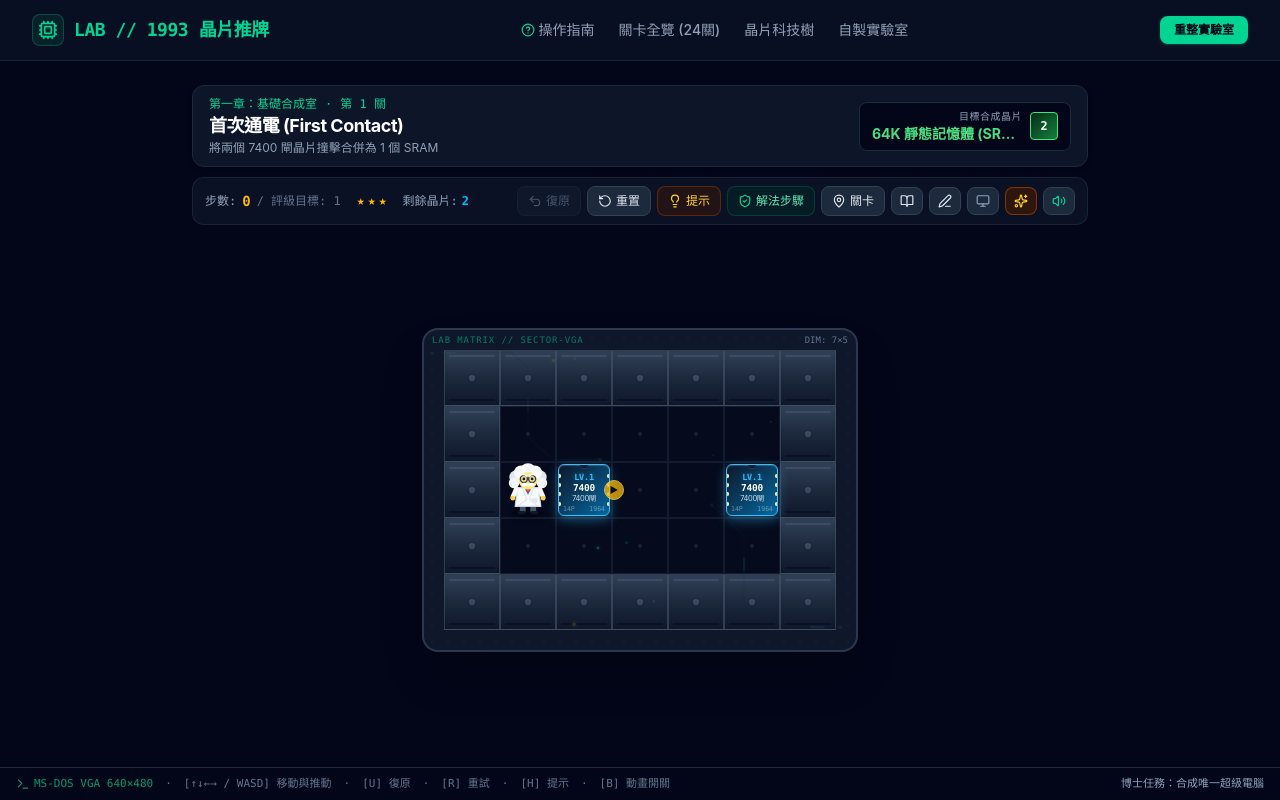
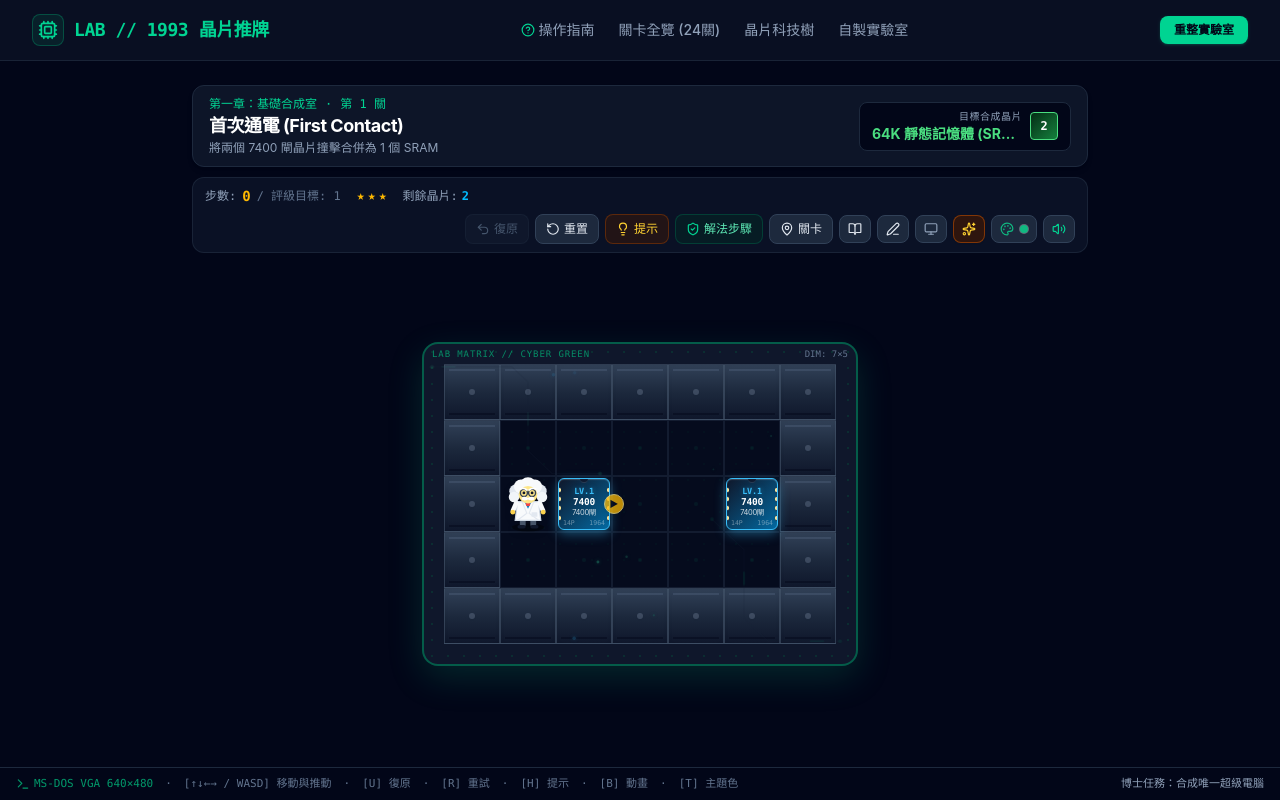
Before and after one commit to rocgyver/ChipLAB, a React (Vite) app: page / in a window 1280 px wide. Built offline with nearby package versions, Linux system fonts and the light colour scheme; a web font is replaced by a local one.

Commit message:
feat: add 3 board themes (Classic Amber, IBM Blue, Cyber Green) with localStorage persistence and Tailwind dynamic class injection

```diff
--- a/src/App.tsx
+++ b/src/App.tsx
@@ -25,6 +25,7 @@ import { LevelEditorModal } from './components/LevelEditorModal';
 import { WinModal } from './components/WinModal';
 import { HelpModal } from './components/HelpModal';
 import { SolutionModal } from './components/SolutionModal';
+import { BoardThemeId, BOARD_THEMES, THEME_CYCLE_ORDER, DEFAULT_THEME_ID } from './types/theme';
 import { Cpu, Terminal, Sparkles, HelpCircle, ShieldCheck } from 'lucide-react';
 
 export default function App() {
@@ -52,7 +53,7 @@ export default function App() {
   const [moves, setMoves] = useState<number>(0);
   const [history, setHistory] = useState<GameSnapshot[]>([]);
 
-  // Sound, CRT, & Ambient filter states
+  // Sound, CRT, Ambient & Theme states
   const [isMuted, setIsMuted] = useState<boolean>(() => sounds.getMuted());
   const [isCrtOn, setIsCrtOn] = useState<boolean>(() => {
     return localStorage.getItem('lab_game_crt') === 'true';
@@ -60,6 +61,20 @@ export default function App() {
   const [isAmbientOn, setIsAmbientOn] = useState<boolean>(() => {
     return localStorage.getItem('lab_game_ambient') !== 'false';
   });
+  const [currentThemeId, setCurrentThemeId] = useState<BoardThemeId>(() => {
+    const saved = localStorage.getItem('lab_game_theme') as BoardThemeId;
+    return saved && BOARD_THEMES[saved] ? saved : DEFAULT_THEME_ID;
+  });
+
+  const handleCycleTheme = useCallback(() => {
+    setCurrentThemeId((prev) => {
+      const idx = THEME_CYCLE_ORDER.indexOf(prev);
+      const next = THEME_CYCLE_ORDER[(idx + 1) % THEME_CYCLE_ORDER.length];
+      localStorage.setItem('lab_game_theme', next);
+      sounds.playStep();
+      return next;
+    });
+  }, []);
 
   // Solved levels records in localStorage
   const [solvedLevels, setSolvedLevels] = useState<
@@ -453,6 +468,11 @@ export default function App() {
           e.preventDefault();
           handleToggleAmbient();
           break;
+        case 't':
+        case 'T':
+          e.preventDefault();
+          handleCycleTheme();
+          break;
         case 'l':
         case 'L':
           e.preventDefault();
@@ -470,7 +490,7 @@ export default function App() {
 
     window.addEventListener('keydown', handleKeyDown);
     return () => window.removeEventListener('keydown', handleKeyDown);
-  }, [currentLevel.hint, handleMove, handleReset, handleUndo, isAmbientOn]);
+  }, [currentLevel.hint, handleCycleTheme, handleMove, handleReset, handleUndo, isAmbientOn]);
 
   const handleNextLevel = () => {
     const nextIdx = LEVELS.findIndex((l) => l.id === currentLevel.id) + 1;
@@ -584,6 +604,7 @@ export default function App() {
           isMuted={isMuted}
           isCrtOn={isCrtOn}
           isAmbientOn={isAmbientOn}
+          currentThemeId={currentThemeId}
           bestMoves={bestRecord}
           remainingChipsCount={chips.length}
           onUndo={handleUndo}
@@ -591,6 +612,7 @@ export default function App() {
           onToggleSound={() => setIsMuted(sounds.toggleMute())}
           onToggleCrt={handleToggleCrt}
           onToggleAmbient={handleToggleAmbient}
+          onCycleTheme={handleCycleTheme}
           onShowHint={() =>
             setHintMessage(currentLevel.hint || '運用滑動碰撞，將同級晶片結合！')
           }
@@ -639,6 +661,7 @@ export default function App() {
             isWalking={isWalking}
             isVictory={isVictory}
             isAmbientOn={isAmbientOn}
+            theme={BOARD_THEMES[currentThemeId]}
             chips={chips}
             onTileClick={handleTileClick}
             onPush={handleMove}
@@ -672,7 +695,9 @@ export default function App() {
           <span className="hidden sm:inline">·</span>
           <span className="hidden sm:inline">[H] 提示</span>
           <span className="hidden sm:inline">·</span>
-          <span className="hidden sm:inline">[B] 動畫開關</span>
+          <span className="hidden sm:inline">[B] 動畫</span>
+          <span className="hidden sm:inline">·</span>
+          <span className="hidden sm:inline">[T] 主題色</span>
         </div>
         <div className="flex items-center gap-2 text-slate-400">
           <span>博士任務：合成唯一超級電腦</span>
--- a/src/components/GameBoard.tsx
+++ b/src/components/GameBoard.tsx
@@ -1,5 +1,6 @@
 import React, { useMemo } from 'react';
 import { CellType, Chip, Direction, Position } from '../types/game';
+import { BoardThemeConfig, BOARD_THEMES } from '../types/theme';
 import { EinsteinSprite } from './EinsteinSprite';
 import { ChipCard } from './ChipCard';
 import { LabAtmosphere } from './LabAtmosphere';
@@ -15,6 +16,7 @@ interface GameBoardProps {
   isWalking: boolean;
   isVictory: boolean;
   isAmbientOn?: boolean;
+  theme?: BoardThemeConfig;
   chips: Chip[];
   onTileClick: (x: number, y: number) => void;
   onPush: (dir: Direction) => void;
@@ -30,6 +32,7 @@ export const GameBoard: React.FC<GameBoardProps> = ({
   isWalking,
   isVictory,
   isAmbientOn = true,
+  theme = BOARD_THEMES['Cyber Green'],
   chips,
   onTileClick,
   onPush,
@@ -77,16 +80,25 @@ export const GameBoard: React.FC<GameBoardProps> = ({
   }, [playerPos, playerDir, chips, grid]);
 
   return (
-    <div className="relative inline-block p-3 sm:p-5 rounded-2xl bg-slate-900 border-2 border-slate-700/80 shadow-2xl overflow-hidden max-w-full">
+    <div
+      className={`relative inline-block p-3 sm:p-5 rounded-2xl border-2 shadow-2xl overflow-hidden max-w-full transition-all duration-300 ${theme.containerClass}`}
+    >
       {/* Background Lab Grid Circuit Pattern */}
-      <div className="absolute inset-0 bg-[radial-gradient(#1e293b_1px,transparent_1px)] [background-size:16px_16px] opacity-40 pointer-events-none" />
+      <div
+        className="absolute inset-0 [background-size:16px_16px] opacity-40 pointer-events-none transition-all duration-300"
+        style={{
+          backgroundImage: `radial-gradient(${theme.gridRadialDotColor} 1px, transparent 1px)`,
+        }}
+      />
 
       {/* Dynamic Background Atmosphere: Digital Dust & Flickering Circuit Pulses (Toggleable) */}
-      {isAmbientOn && <LabAtmosphere />}
+      {isAmbientOn && <LabAtmosphere theme={theme} />}
 
       {/* Outer Lab Frame Decal */}
-      <div className="absolute top-1 left-2 text-[9px] font-mono text-emerald-500/60 uppercase tracking-widest pointer-events-none">
-        LAB MATRIX // SECTOR-VGA
+      <div
+        className={`absolute top-1 left-2 text-[9px] font-mono uppercase tracking-widest pointer-events-none transition-colors duration-300 ${theme.decalTextClass}`}
+      >
+        LAB MATRIX // {theme.badgeLabel.toUpperCase()}
       </div>
       <div className="absolute top-1 right-2 text-[9px] font-mono text-slate-500 pointer-events-none">
         DIM: {width}×{height}
@@ -115,12 +127,12 @@ export const GameBoard: React.FC<GameBoardProps> = ({
               <div
                 key={`tile-${x}-${y}`}
                 onClick={() => onTileClick(x, y)}
-                className={`relative flex items-center justify-center cursor-pointer transition-colors ${
+                className={`relative flex items-center justify-center cursor-pointer transition-colors duration-200 ${
                   isWall
-                    ? 'bg-gradient-to-b from-slate-700 via-slate-800 to-slate-900 border border-slate-600/60 shadow-inner'
+                    ? theme.wallClass
                     : isObstacle
-                    ? 'bg-gradient-to-br from-indigo-950 to-slate-900 border border-indigo-700/60'
-                    : 'bg-slate-950/70 border border-slate-800/60 hover:bg-slate-800/40'
+                    ? theme.obstacleClass
+                    : theme.emptyTileClass
                 }`}
               >
                 {/* Wall Details */}
@@ -146,8 +158,8 @@ export const GameBoard: React.FC<GameBoardProps> = ({
 
                 {/* Empty Floor Decals (Coordinate markings) */}
                 {!isWall && !isObstacle && (
-                  <div className="absolute inset-0 flex items-center justify-center pointer-events-none opacity-15">
-                    <div className="w-1 h-1 rounded-full bg-slate-400" />
+                  <div className="absolute inset-0 flex items-center justify-center pointer-events-none opacity-25">
+                    <div className={`w-1 h-1 rounded-full ${theme.rivetClass}`} />
                   </div>
                 )}
               </div>
@@ -164,7 +176,7 @@ export const GameBoard: React.FC<GameBoardProps> = ({
                 className={`absolute rounded-full -translate-x-1/2 -translate-y-1/2 ${
                   laserTrajectory.merged && idx === laserTrajectory.path.length - 2
                     ? 'w-4 h-4 bg-amber-400/80 animate-ping'
-                    : 'w-2 h-2 bg-emerald-400/70 shadow-[0_0_8px_#34d399]'
+                    : `w-2 h-2 ${theme.laserDotClass}`
                 }`}
                 style={{
                   left: `${((pt.x + 0.5) / width) * 100}%`,
--- a/src/components/GameHUD.tsx
+++ b/src/components/GameHUD.tsx
@@ -1,7 +1,8 @@
 import React from 'react';
-import { RotateCcw, Undo2, Lightbulb, MapPin, Volume2, VolumeX, Monitor, BookOpen, Edit3, ShieldCheck, Sparkles } from 'lucide-react';
+import { RotateCcw, Undo2, Lightbulb, MapPin, Volume2, VolumeX, Monitor, BookOpen, Edit3, ShieldCheck, Sparkles, Palette } from 'lucide-react';
 import { LevelData } from '../types/game';
 import { CHIP_DEFINITIONS } from '../data/chipEncyclopedia';
+import { BoardThemeId, BOARD_THEMES } from '../types/theme';
 
 interface GameHUDProps {
   currentLevel: LevelData;
@@ -10,6 +11,7 @@ interface GameHUDProps {
   isMuted: boolean;
   isCrtOn: boolean;
   isAmbientOn: boolean;
+  currentThemeId: BoardThemeId;
   bestMoves: number | null;
   remainingChipsCount: number;
   onUndo: () => void;
@@ -17,6 +19,7 @@ interface GameHUDProps {
   onToggleSound: () => void;
   onToggleCrt: () => void;
   onToggleAmbient: () => void;
+  onCycleTheme: () => void;
   onShowHint: () => void;
   onOpenSolution?: () => void;
   onOpenLevelSelect: () => void;
@@ -31,6 +34,7 @@ export const GameHUD: React.FC<GameHUDProps> = ({
   isMuted,
   isCrtOn,
   isAmbientOn,
+  currentThemeId,
   bestMoves,
   remainingChipsCount,
   onUndo,
@@ -38,12 +42,14 @@ export const GameHUD: React.FC<GameHUDProps> = ({
   onToggleSound,
   onToggleCrt,
   onToggleAmbient,
+  onCycleTheme,
   onShowHint,
   onOpenSolution,
   onOpenLevelSelect,
   onOpenEncyclopedia,
   onOpenEditor,
 }) => {
+  const currentThemeConfig = BOARD_THEMES[currentThemeId] || BOARD_THEMES['Cyber Green'];
   const targetChipDef = CHIP_DEFINITIONS[currentLevel.targetLevel] || CHIP_DEFINITIONS[8];
 
   // Calculate stars performance indicator based on par moves
@@ -246,6 +252,20 @@ export const GameHUD: React.FC<GameHUDProps> = ({
             <Sparkles className="w-3.5 h-3.5" />
           </button>
 
+          {/* Board Theme Switcher Button */}
+          <button
+            type="button"
+            onClick={onCycleTheme}
+            title={`切換棋盤主題: 目前為 ${currentThemeConfig.name} (點擊切換，快捷鍵: T)`}
+            className="px-2 py-1.5 rounded-lg text-xs font-medium border active:scale-95 transition-all flex items-center gap-1.5 cursor-pointer bg-slate-800 hover:bg-slate-700 border-slate-700"
+          >
+            <Palette className="w-3.5 h-3.5" style={{ color: currentThemeConfig.previewColor }} />
+            <span
+              className="w-2 h-2 rounded-full ring-1 ring-white/30"
+              style={{ backgroundColor: currentThemeConfig.previewColor }}
+            />
+          </button>
+
           {/* Sound Toggle */}
           <button
             type="button"
--- a/src/components/LabAtmosphere.tsx
+++ b/src/components/LabAtmosphere.tsx
@@ -1,4 +1,5 @@
 import React, { useEffect, useRef } from 'react';
+import { BoardThemeConfig, BOARD_THEMES } from '../types/theme';
 
 interface Particle {
   x: number;
@@ -21,7 +22,13 @@ interface PulseLine {
   color: string;
 }
 
-export const LabAtmosphere: React.FC = () => {
+interface LabAtmosphereProps {
+  theme?: BoardThemeConfig;
+}
+
+export const LabAtmosphere: React.FC<LabAtmosphereProps> = ({
+  theme = BOARD_THEMES['Cyber Green'],
+}) => {
   const canvasRef = useRef<HTMLCanvasElement | null>(null);
 
   useEffect(() => {
@@ -41,10 +48,8 @@ export const LabAtmosphere: React.FC = () => {
     };
     window.addEventListener('resize', handleResize);
 
-    // Color palette: Phosphor Emerald, Cyan logic, Amber voltage
-    const colors = ['#34d399', '#38bdf8', '#fbbf24'];
-
-    const PARTICLE_COUNT = 12; // Reduced by half for a much cleaner, subtle look
+    const colors = theme.particleColors;
+    const PARTICLE_COUNT = 12; // Subtle & clean
     const particles: Particle[] = [];
 
     const createParticle = (): Particle => {
@@ -53,7 +58,7 @@ export const LabAtmosphere: React.FC = () => {
         x: Math.random() * width,
         y: Math.random() * height,
         vx: (Math.random() - 0.5) * 0.25,
-        vy: -0.15 - Math.random() * 0.25, // Very gentle upward drift
+        vy: -0.15 - Math.random() * 0.25, // Gentle upward drift
         size: 0.8 + Math.random() * 1.2,
         alpha: 0,
         maxAlpha: 0.12 + Math.random() * 0.18,
@@ -65,7 +70,7 @@ export const LabAtmosphere: React.FC = () => {
 
     for (let i = 0; i < PARTICLE_COUNT; i++) {
       const p = createParticle();
-      p.life = Math.random() * p.maxLife; // Stagger lifecycle
+      p.life = Math.random() * p.maxLife;
       particles.push(p);
     }
 
@@ -78,13 +83,11 @@ export const LabAtmosphere: React.FC = () => {
         p.x += p.vx;
         p.y += p.vy;
 
-        // Wrap or respawn
         if (p.x < 0) p.x = width;
         if (p.x > width) p.x = 0;
         if (p.y < 0) p.y = height;
         if (p.y > height) p.y = 0;
 
-        // Fade in and fade out curve
         const halfLife = p.maxLife / 2;
         if (p.life < halfLife) {
           p.alpha = (p.life / halfLife) * p.maxAlpha;
@@ -97,7 +100,6 @@ export const LabAtmosphere: React.FC = () => {
           continue;
         }
 
-        // Draw particle with subtle soft glow
         ctx.beginPath();
         ctx.arc(p.x, p.y, p.size, 0, Math.PI * 2);
         ctx.fillStyle = p.color;
@@ -119,57 +121,42 @@ export const LabAtmosphere: React.FC = () => {
       cancelAnimationFrame(animationFrameId);
       window.removeEventListener('resize', handleResize);
     };
-  }, []);
+  }, [theme]);
 
-  // Pre-defined geometric circuit bus paths along opposite corners (reduced to 2)
   const circuitLines: PulseLine[] = [
     {
       id: 1,
       d: 'M 10 30 H 110 L 130 50 V 140 L 160 170 H 220',
       duration: 4.8,
       delay: 0,
-      color: '#34d399',
+      color: theme.circuitLineColor1,
     },
     {
       id: 2,
       d: 'M 520 390 H 430 L 400 360 V 270 L 360 230',
       duration: 5.4,
       delay: 2.5,
-      color: '#38bdf8',
+      color: theme.circuitLineColor2,
     },
   ];
 
   return (
     <div className="absolute inset-0 pointer-events-none overflow-hidden rounded-2xl z-5">
-      {/* 1. Subtle SVG Circuit Traces & Animated Energy Pulses */}
+      {/* 1. Dynamic SVG Circuit Traces & Animated Energy Pulses */}
       <svg
-        className="absolute inset-0 w-full h-full opacity-18"
+        className="absolute inset-0 w-full h-full opacity-20"
         xmlns="http://www.w3.org/2000/svg"
         viewBox="0 0 540 420"
         preserveAspectRatio="none"
       >
-        <defs>
-          <linearGradient id="grad-emerald" x1="0%" y1="0%" x2="100%" y2="100%">
-            <stop offset="0%" stopColor="#10b981" stopOpacity="0.8" />
-            <stop offset="100%" stopColor="#059669" stopOpacity="0.2" />
-          </linearGradient>
-          <linearGradient id="grad-cyan" x1="0%" y1="0%" x2="100%" y2="100%">
-            <stop offset="0%" stopColor="#06b6d4" stopOpacity="0.8" />
-            <stop offset="100%" stopColor="#0284c7" stopOpacity="0.2" />
-          </linearGradient>
-          <linearGradient id="grad-amber" x1="0%" y1="0%" x2="100%" y2="100%">
-            <stop offset="0%" stopColor="#f59e0b" stopOpacity="0.8" />
-            <stop offset="100%" stopColor="#d97706" stopOpacity="0.2" />
-          </linearGradient>
-        </defs>
-
-        {/* Static Base Circuit Tracks */}
+        {/* Base Circuit Tracks */}
         {circuitLines.map((line) => (
           <path
             key={`base-${line.id}`}
             d={line.d}
             fill="none"
-            stroke="#1e293b"
+            stroke="currentColor"
+            className="text-slate-800/80"
             strokeWidth="1.5"
             strokeLinecap="round"
             strokeLinejoin="round"
@@ -195,11 +182,11 @@ export const LabAtmosphere: React.FC = () => {
           />
         ))}
 
-        {/* Small decorative circuit solder pads */}
-        <circle cx="10" cy="30" r="2.5" fill="#34d399" opacity="0.5" />
-        <circle cx="220" cy="170" r="2.5" fill="#34d399" opacity="0.5" />
-        <circle cx="520" cy="390" r="2.5" fill="#38bdf8" opacity="0.5" />
-        <circle cx="360" cy="230" r="2.5" fill="#38bdf8" opacity="0.5" />
+        {/* Decorative circuit solder pads */}
+        <circle cx="10" cy="30" r="2.5" fill={theme.circuitLineColor1} opacity="0.6" />
+        <circle cx="220" cy="170" r="2.5" fill={theme.circuitLineColor1} opacity="0.6" />
+        <circle cx="520" cy="390" r="2.5" fill={theme.circuitLineColor2} opacity="0.6" />
+        <circle cx="360" cy="230" r="2.5" fill={theme.circuitLineColor2} opacity="0.6" />
       </svg>
 
       {/* 2. Floating Digital Dust Particles Canvas */}
--- /dev/null
+++ b/src/types/theme.ts
@@ -0,0 +1,93 @@
+export type BoardThemeId = 'Classic Amber' | 'IBM Blue' | 'Cyber Green';
+
+export interface BoardThemeConfig {
+  id: BoardThemeId;
+  name: string;
+  badgeLabel: string;
+  description: string;
+  previewColor: string;
+  accentTextColor: string;
+
+  // Tailwind injected classes
+  containerClass: string;
+  wallClass: string;
+  obstacleClass: string;
+  emptyTileClass: string;
+  rivetClass: string;
+  gridRadialDotColor: string;
+  decalTextClass: string;
+  laserDotClass: string;
+
+  // Atmosphere particle & circuit colors
+  particleColors: string[];
+  circuitLineColor1: string;
+  circuitLineColor2: string;
+}
+
+export const BOARD_THEMES: Record<BoardThemeId, BoardThemeConfig> = {
+  'Cyber Green': {
+    id: 'Cyber Green',
+    name: '賽博霓光綠 (Cyber Green)',
+    badgeLabel: 'Cyber Green',
+    description: '經典駭客矩陣與綠色磷光 CRT 終端機色調',
+    previewColor: '#10b981',
+    accentTextColor: 'text-emerald-400',
+    containerClass: 'bg-slate-900 border-emerald-700/70 shadow-[0_12px_35px_rgba(16,185,129,0.18)]',
+    wallClass: 'bg-gradient-to-b from-slate-700 via-slate-800 to-slate-900 border border-slate-600/60 shadow-inner',
+    obstacleClass: 'bg-gradient-to-br from-emerald-950 to-slate-900 border border-emerald-600/60',
+    emptyTileClass: 'bg-slate-950/70 border border-slate-800/60 hover:bg-emerald-950/20',
+    rivetClass: 'bg-emerald-500/30',
+    gridRadialDotColor: '#064e3b',
+    decalTextClass: 'text-emerald-500/70',
+    laserDotClass: 'bg-emerald-400/80 shadow-[0_0_8px_#34d399]',
+    particleColors: ['#34d399', '#10b981', '#38bdf8'],
+    circuitLineColor1: '#34d399',
+    circuitLineColor2: '#059669',
+  },
+  'Classic Amber': {
+    id: 'Classic Amber',
+    name: '經典琥珀金 (Classic Amber)',
+    badgeLabel: 'Classic Amber',
+    description: '70~80 年代主機與琥珀單色磷光螢幕風格',
+    previewColor: '#f59e0b',
+    accentTextColor: 'text-amber-400',
+    containerClass: 'bg-[#140e06] border-amber-600/70 shadow-[0_12px_35px_rgba(245,158,11,0.2)]',
+    wallClass: 'bg-gradient-to-b from-amber-950/90 via-[#261708] to-[#120a03] border border-amber-700/60 shadow-inner',
+    obstacleClass: 'bg-gradient-to-br from-amber-950 to-stone-900 border border-amber-500/70',
+    emptyTileClass: 'bg-[#1a1207]/80 border border-amber-900/40 hover:bg-amber-950/30',
+    rivetClass: 'bg-amber-500/30',
+    gridRadialDotColor: '#78350f',
+    decalTextClass: 'text-amber-500/75',
+    laserDotClass: 'bg-amber-400/85 shadow-[0_0_8px_#fbbf24]',
+    particleColors: ['#fbbf24', '#f59e0b', '#d97706'],
+    circuitLineColor1: '#fbbf24',
+    circuitLineColor2: '#d97706',
+  },
+  'IBM Blue': {
+    id: 'IBM Blue',
+    name: 'IBM 傳奇藍 (IBM Blue)',
+    badgeLabel: 'IBM Blue',
+    description: '經典 MS-DOS / Norton Commander 與 IBM PC 5150 色彩',
+    previewColor: '#3b82f6',
+    accentTextColor: 'text-blue-400',
+    containerClass: 'bg-[#081022] border-blue-600/70 shadow-[0_12px_35px_rgba(59,130,246,0.2)]',
+    wallClass: 'bg-gradient-to-b from-slate-800 via-blue-950 to-[#070e1e] border border-blue-600/60 shadow-inner',
+    obstacleClass: 'bg-gradient-to-br from-blue-950 to-indigo-950 border border-blue-500/70',
+    emptyTileClass: 'bg-[#0b152d]/80 border border-blue-900/40 hover:bg-blue-950/30',
+    rivetClass: 'bg-blue-400/30',
+    gridRadialDotColor: '#1e3a8a',
+    decalTextClass: 'text-blue-400/75',
+    laserDotClass: 'bg-sky-400/85 shadow-[0_0_8px_#38bdf8]',
+    particleColors: ['#60a5fa', '#38bdf8', '#93c5fd'],
+    circuitLineColor1: '#38bdf8',
+    circuitLineColor2: '#2563eb',
+  },
+};
+
+export const DEFAULT_THEME_ID: BoardThemeId = 'Cyber Green';
+
+export const THEME_CYCLE_ORDER: BoardThemeId[] = [
+  'Cyber Green',
+  'Classic Amber',
+  'IBM Blue',
+];
```
Also changed, not shown: 1 other file (tests, documents, lock files or other folders).
